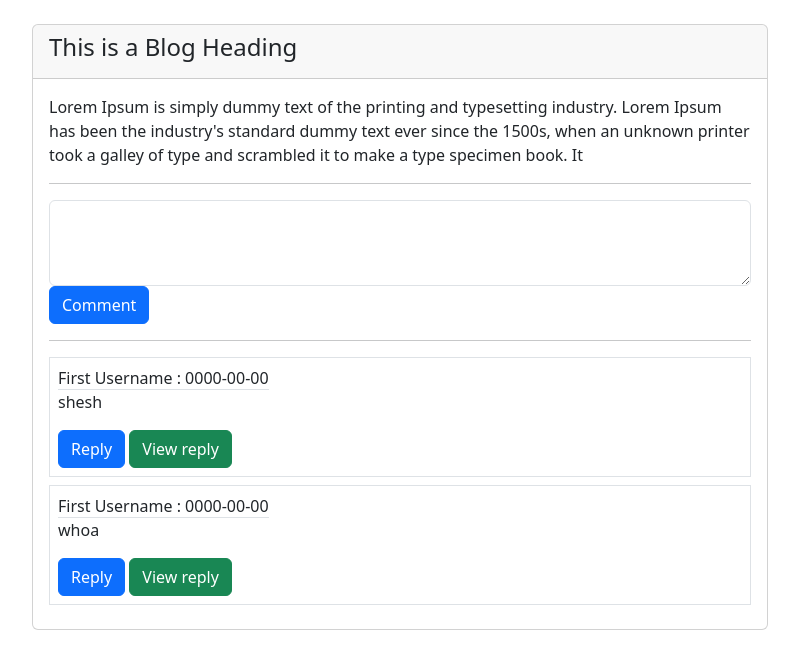
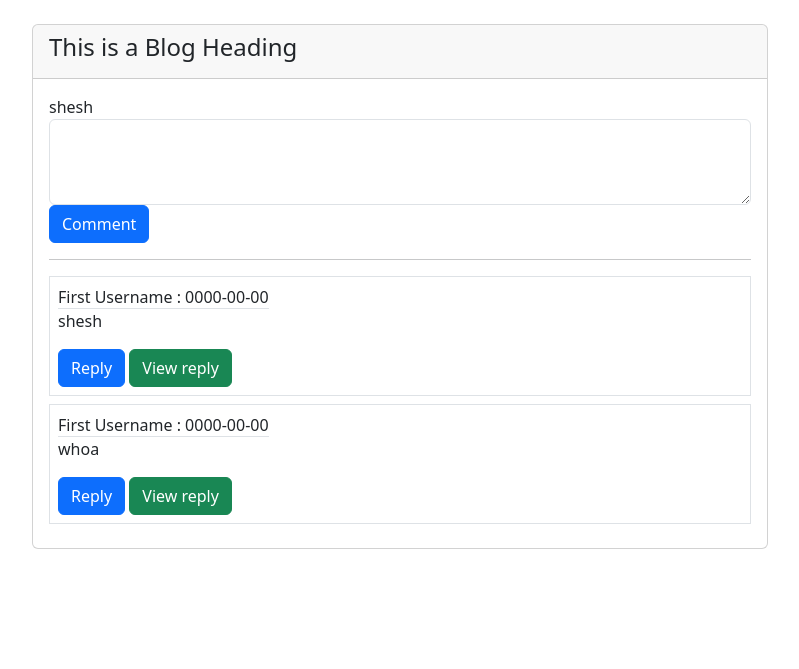
Before and after one commit to ZaneDaniel11/Instagram-Clone-Project, a PHP site: page /CommentFile/index.php in a window 1280 px wide. Shown: the part 56-725 px from the top of the page, without its empty margins (240-1039 px from the left). Run offline with PHP 8.4, Linux system fonts and the light colour scheme; data comes from the database, SQL or seed files in the repository.

Commit message:
shesh
21

```diff
--- a/CommentFile/index.php
+++ b/CommentFile/index.php
@@ -20,8 +20,7 @@ if (isset($_SESSION['status'])) {
             <h4>This is a Blog Heading</h4>
           </div>
           <div class="card-body">
-            Lorem Ipsum is simply dummy text of the printing and typesetting industry. Lorem Ipsum has been the industry's standard dummy text ever since the 1500s, when an unknown printer took a galley of type and scrambled it to make a type specimen book. It
-            <hr>
+            shesh
             <div class="main-comment">
               <div id="error_status"></div>
               <textarea class="comment_text form-control" id="comment_textbox" rows="3"></textarea>
```
